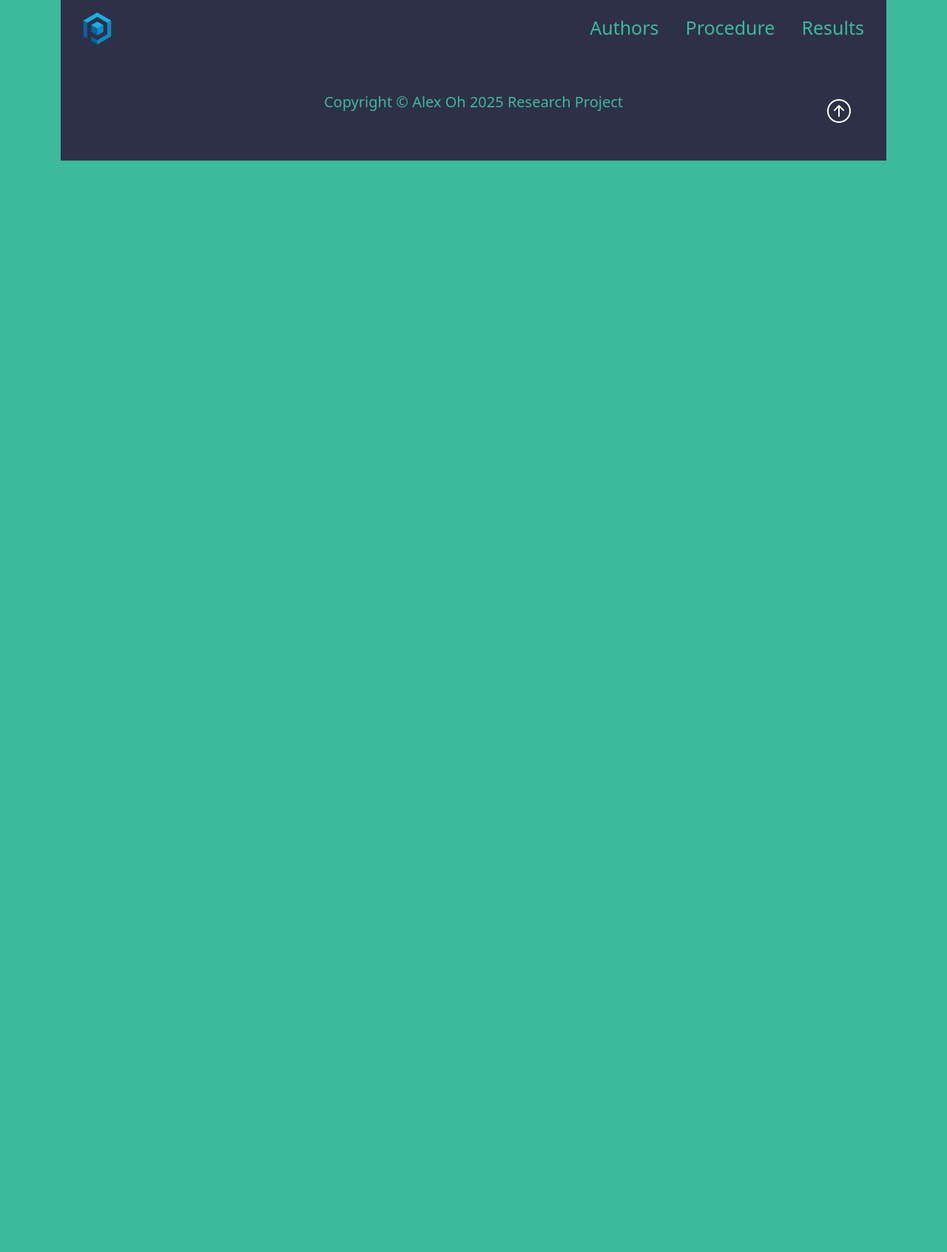
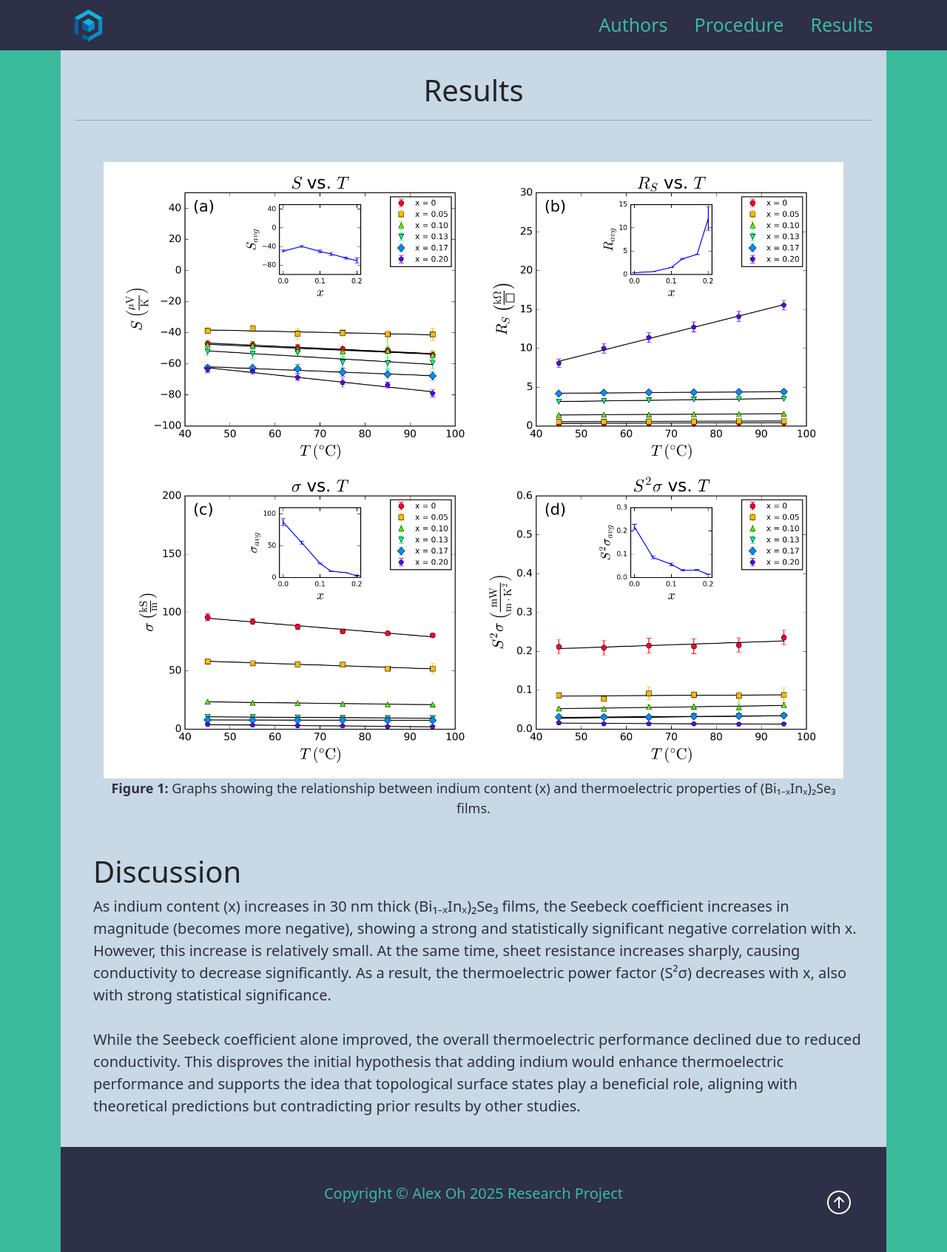
Before and after one commit to alex-oh205/rp_Oh, a plain HTML site: page results.html in a window 1280 px wide. Shown: the whole page at 74% size. Before the commit the page ends 800 px from the top, so only its background shows below. Drawn offline with nearby package versions, Linux system fonts and the light colour scheme.

Commit message:
Made finishing touches
1. Enhanced navbar
2. Changed image
3. Added results with graph (placeholder)
4. Made front page image better

```diff
--- a/results.html
+++ b/results.html
@@ -17,7 +17,7 @@
     <div class="container-lg">
 
         <!-- Navbar -->
-        <nav class="navbar navbar-expand-lg navbar-dark nb-background-color">
+        <nav class="navbar navbar-expand-lg fixed-top navbar-dark py-0 nb-background-color">
             <div class="container">
                 <a class="navbar-brand" href="index.html">
                     <img src="img/cube-logo.png" alt="Cube Logo" class="d-inline-block align-text-top logo">
@@ -46,6 +46,35 @@
             </div>
         </nav>
 
+        <!-- Results and Discussion -->
+        <section class="overview p-2 text-left">
+            <div class="container">
+                <br>
+                <div class="text-center">
+                    <h1>Results</h1>
+                </div>
+
+                <hr><br>    <!-- Horizontal line with line break -->
+
+                <div class="row"> <!-- Row 1-->
+                    <div class="col-12 p-3 text-center">
+                        <figure class="mx-auto" id="results-graph">
+                            <img class="img-fluid" src="img/results-graph.png" alt="Results Graph">
+                            <figcaption class="caption"><strong>Figure 1:</strong> Graphs showing the relationship between indium content (x) and thermoelectric properties of (Bi₁₋ₓInₓ)₂Se₃ films.</figcaption>
+                        </figure>
+                    </div>
+                </div>
+                <div class="row"> <!-- Row 2-->
+                    <div class="col-12 p-3">
+                        <h1 class="ovPadLeft">Discussion</h1>
+                        <p class="lead overview-font ovPadLeft" id="">As indium content (x) increases in 30 nm thick (Bi₁₋ₓInₓ)₂Se₃ films, the Seebeck coefficient increases in magnitude (becomes more negative), showing a strong and statistically significant negative correlation with x. However, this increase is relatively small. At the same time, sheet resistance increases sharply, causing conductivity to decrease significantly. As a result, the thermoelectric power factor (S²σ) decreases with x, also with strong statistical significance. <br><br>
+
+While the Seebeck coefficient alone improved, the overall thermoelectric performance declined due to reduced conductivity. This disproves the initial hypothesis that adding indium would enhance thermoelectric performance and supports the idea that topological surface states play a beneficial role, aligning with theoretical predictions but contradicting prior results by other studies.</p>
+                    </div>
+                </div>
+            </div>
+        </section>
+
         <!-- Footer (require a Bootstrap icon)-->
         <footer class="p-5 footer text-center position-relative">
             <div class="container">
--- a/styles.css
+++ b/styles.css
@@ -1,7 +1,7 @@
 /* ----------------- Class CSS ----------------- */
 
 .about{
-    width:400px;
+    width: 400px;
     margin: auto;
 }
 
@@ -15,6 +15,12 @@
 
 .body{
     background-color: #3BBA9C;
+    padding-top: 66px;
+}
+
+.caption {
+    font-size: 18px;
+    color: #2E3047;
 }
 
 .footer{
@@ -26,8 +32,9 @@
     color: #FFFFFF;
 }
 
-nav,.logo {
-    height: 75px;
+.logo {
+    max-height: 75px;
+    margin: -10px 0;
 }
 
 .nb-background-color{   /* navbar background color */
@@ -35,9 +42,12 @@ nav,.logo {
 }
 
 .nbMenuItem{               /* navbar link text properties */
-    font-size:25px;
+    font-size: 25px;
     margin-left: 10px;
     margin-right: 10px;
+    padding-top: 15px;
+    padding-bottom: 15px;
+    align-self: center;
 }
 
 .overview{
@@ -71,17 +81,27 @@ nav,.logo {
     color: #2E3047;
 }
 
-.showcase{
-    background-color: #2b6777;
+.showcase {
     color: #c8d8e4;
+    padding: 100px 50px;
+    background-image: linear-gradient(rgba(0, 0, 0, 0.5), rgba(0, 0, 0, 0.5)), url("img/atoms.jpg");
+    background-size: cover;
+    background-repeat: no-repeat;
+    background-position: center;
+    background-attachment: fixed;
 }
 
 td img {
-    width: 200px;
+    width: 100%;
+    max-width: 250px;
     height: auto;
 }
 
 /* ----------------- ID CSS ----------------- */
+
+#results-graph {
+    max-width: 1000px;
+}
 
 /* -----------------Underline Animation CSS -----------------*/
 .hover-underline-animation {
@@ -89,6 +109,11 @@ td img {
     position: relative;
     /*color: #0087ca;*/
     color: #3BBA9C;
+    transition: background-color 0.35s ease-out;
+  }
+
+  .hover-underline-animation:hover {
+    background-color: hsl(235, 21%, 20%);
   }
 
 .hover-underline-animation:after {
@@ -96,7 +121,7 @@ td img {
     position: absolute;
     width: 100%;
     transform: scaleX(0);
-    height: 2px;
+    height: 3px;
     bottom: 0;
     left: 0;
     background-color: #eae6e6;
```
Also changed, not shown: authors.html (+3 -3 lines), index.html (+6 -17 lines), procedure.html (+1 -2 lines), img/research.jpg (added), img/results-graph.png (added).
